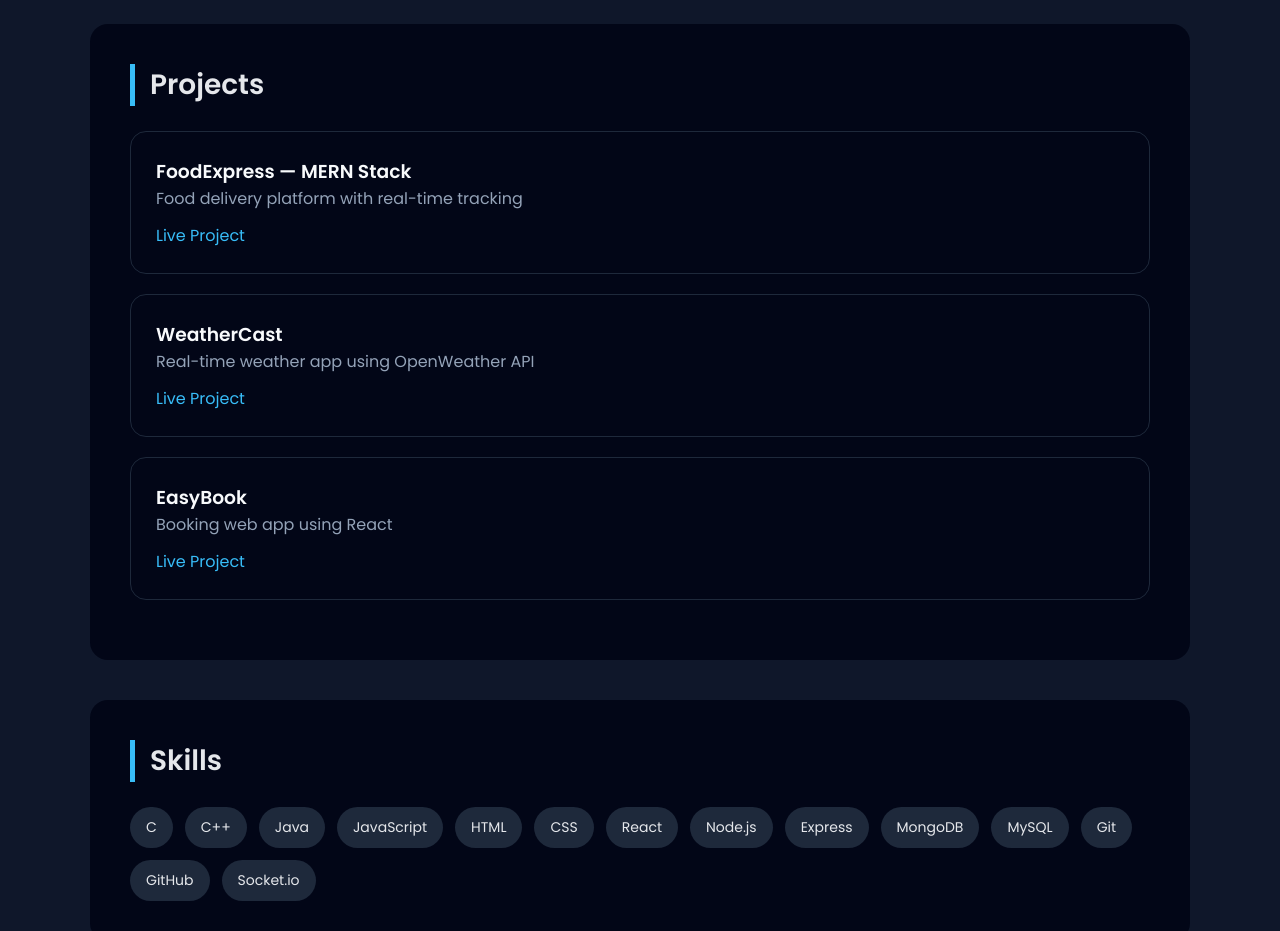
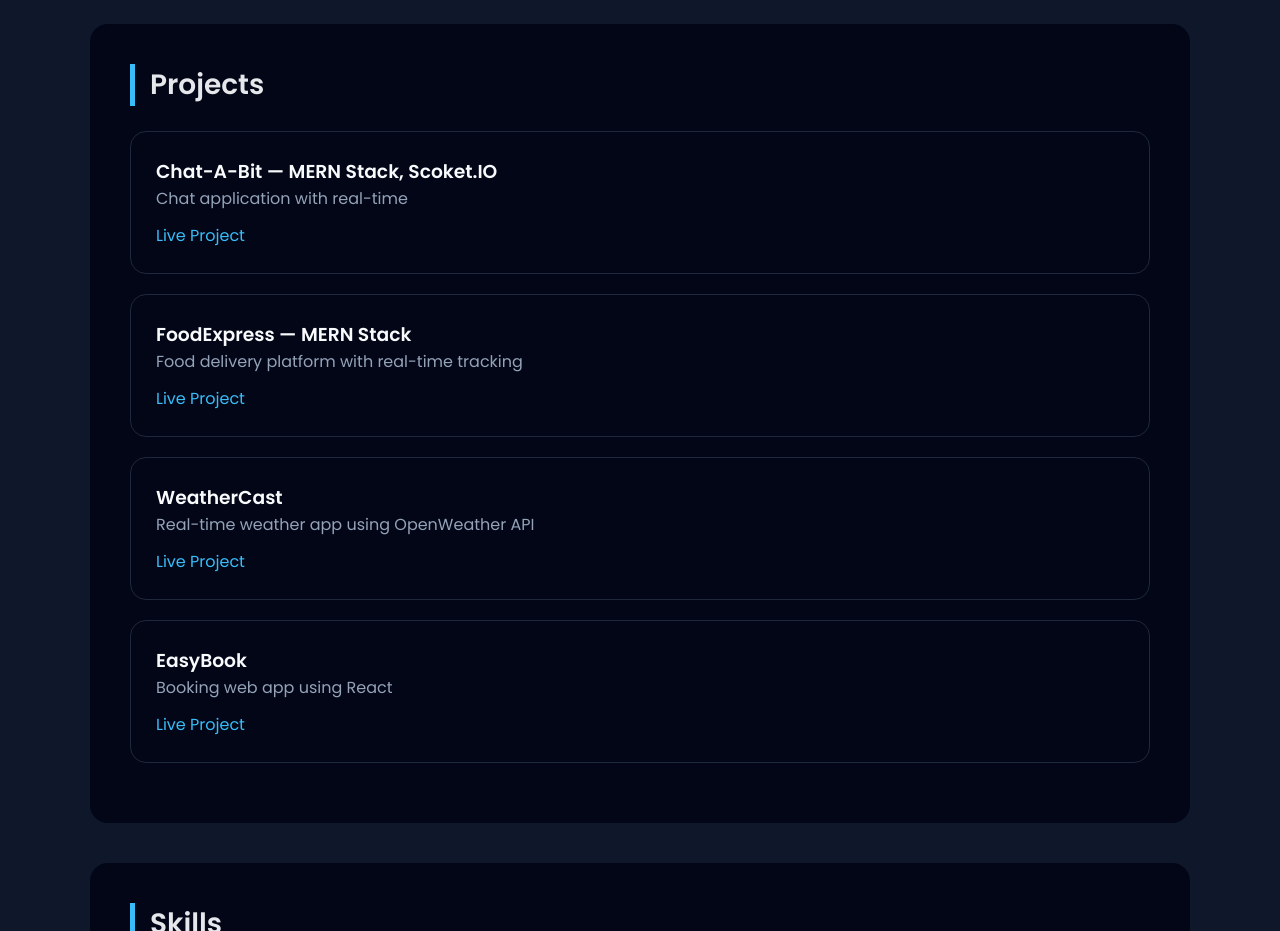
Before and after one commit to shyakasliwal/Portfolio, a plain HTML site: page index.html in a window 1280 px wide. Shown: the part 1860-2791 px from the top of the page. Drawn offline with nearby package versions, Linux system fonts and the light colour scheme.

Commit message:
Update Projects

```diff
--- a/index.html
+++ b/index.html
@@ -98,6 +98,12 @@
 <section>
   <h2>Projects</h2>
 
+    <div class="card">
+    <h3>Chat-A-Bit — MERN Stack, Scoket.IO</h3>
+    <p> Chat application with real-time </p>
+    <a href="https://talk-a-tive-xx7n.onrender.com/" target="_blank">Live Project</a>
+  </div>
+
   <div class="card">
     <h3>FoodExpress — MERN Stack</h3>
     <p>Food delivery platform with real-time tracking</p>
```
